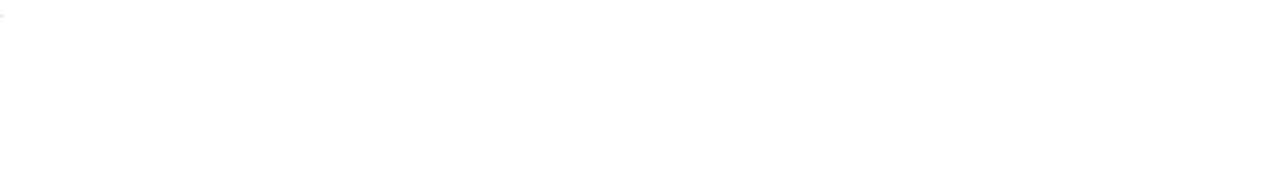
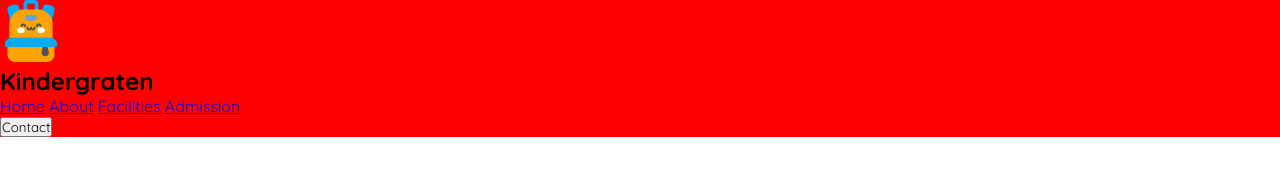
Before and after one commit to asm-ayesha/kids-school, a plain HTML site: page index.html in a window 1280 px wide. Drawn offline with Linux system fonts and the light colour scheme.

Commit message:
collected all color and create root color

```diff
--- a/index.html
+++ b/index.html
@@ -14,10 +14,16 @@
     <header>
         <nav class="container">
             <div class="scl-logo">
-
+                <img src="./assets/logo.png" alt="">
+                <h2 class="scl-name">Kindergraten</h2>
             </div>
-            <div class="menu"></div>
-            <button class="btn"></button>
+            <div class="menu">
+                <a href="#">Home</a>
+                <a href="#">About</a>
+                <a href="#">Facilities</a>
+                <a href="#">Admission</a>
+            </div>
+            <button class="btn">Contact</button>
         </nav>
     </header>
 </body>
--- a/styles/style.css
+++ b/styles/style.css
@@ -7,3 +7,28 @@
     box-sizing: border-box;
      font-family: "Quicksand", sans-serif;
 }
+
+/*  root styles*/
+:root{
+    --color-primary:rgba(254, 163, 1, 1) ;
+    --color-accent:rgba(1, 172, 253, 1);
+    --text1:rgba(5, 212, 223, 1);
+    --text2:white;
+    --text3:#8700FF;
+    --bg1:rgba(60, 216, 232, 1);
+    --bg2: rgba(149, 178, 38, 1);
+    --bg3: rgba(93, 88, 240, 1);
+    --bg4:rgba(17, 17, 17, 1);
+    --gradient-1:linear-gradient(180.00deg, rgba(238, 225, 255, 1),rgba(255, 255, 255, 0) 40%);
+    --gradient-2:linear-gradient(180.00deg, rgba(255, 244, 220, 1),rgba(255, 255, 255, 0) 40%);
+    --gradient-3:linear-gradient(180.00deg, rgba(222, 245, 255, 1),rgba(255, 255, 255, 0) 40%);
+    --gradient-4:linear-gradient(0.00deg, rgba(254, 163, 1, 0.3),rgba(255, 255, 255, 0.3) 100%);
+
+}
+
+
+/* shared styles */
+
+nav{
+    background-color: red;
+}
```
